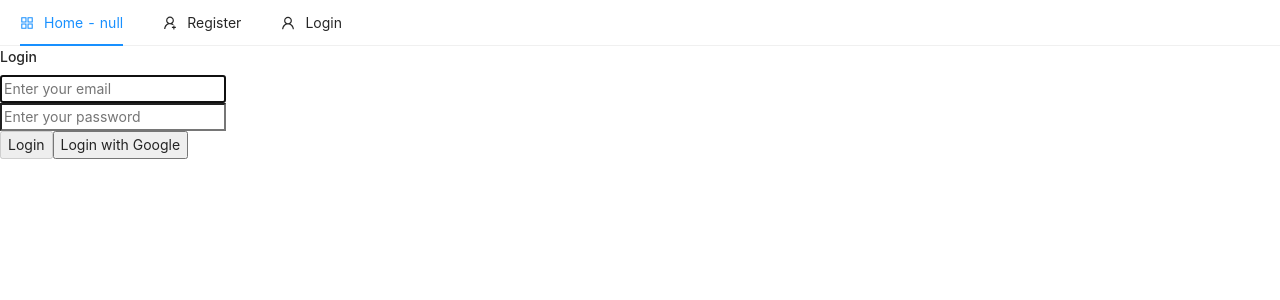
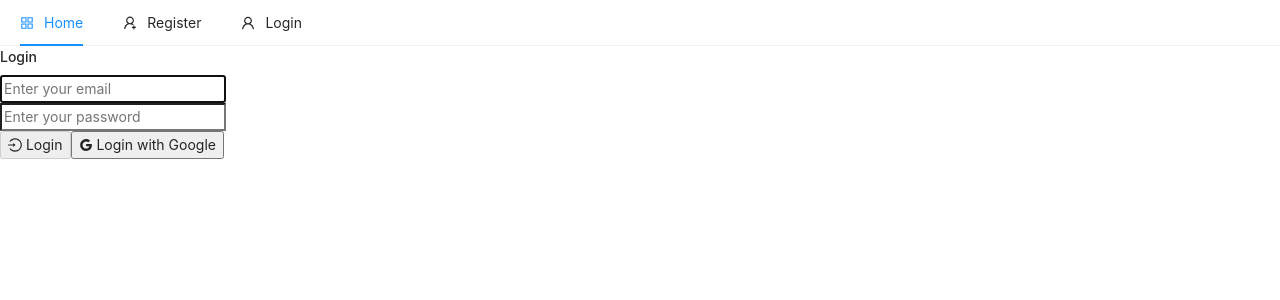
Before and after one commit to aksh1150/react-ecommerce, a React (Create React App) app in the folder client/: page /login in a window 1280 px wide. Shown: the top 300 px of the page. Built offline with nearby package versions, Linux system fonts and the light colour scheme; no server answers.

Commit message:
Display logged user name on the menubar

```diff
--- a/client/src/components/nav/Header.jsx
+++ b/client/src/components/nav/Header.jsx
@@ -41,13 +41,13 @@ const Header = () => {
   return (
     <Menu onClick={handleClick} selectedKeys={[current]} mode="horizontal">
       <Item key="home" icon={<AppstoreOutlined />}>
-        <Link to="/">Home - {JSON.stringify(user)}</Link>
+        <Link to="/">Home </Link>
       </Item>
       {user && (
         <SubMenu
           key="SubMenu"
           icon={<SettingOutlined />}
-          title="User"
+          title={user.email && user.email.split("@")[0]}
           className="float-right"
         >
           <Item key="setting:1">Option 1</Item>
--- a/client/src/pages/auth/Login.jsx
+++ b/client/src/pages/auth/Login.jsx
@@ -2,6 +2,7 @@ import React, { useState } from "react";
 import { auth, googleAuthProvider } from "../../firebase";
 
 import { useDispatch } from "react-redux";
+import { GoogleOutlined, LoginOutlined } from "@ant-design/icons";
 const Login = ({ history }) => {
   const [email, setEmail] = useState("");
   const [password, setPassword] = useState("");
@@ -96,14 +97,14 @@ const Login = ({ history }) => {
         className="btn btn-raised btn-primary mt-4 mb-4"
         disabled={!email || password.length < 6}
       >
-        Login
+        {<LoginOutlined />} Login
       </button>
       <button
         type="submit"
         onClick={googleLogin}
         className="btn btn-raised btn-warning mt-4 mb-4 ml-2"
       >
-        Login with Google
+        {<GoogleOutlined />} Login with Google
       </button>
       {isNoti ? notiMessage() : ""}
     </form>
```
